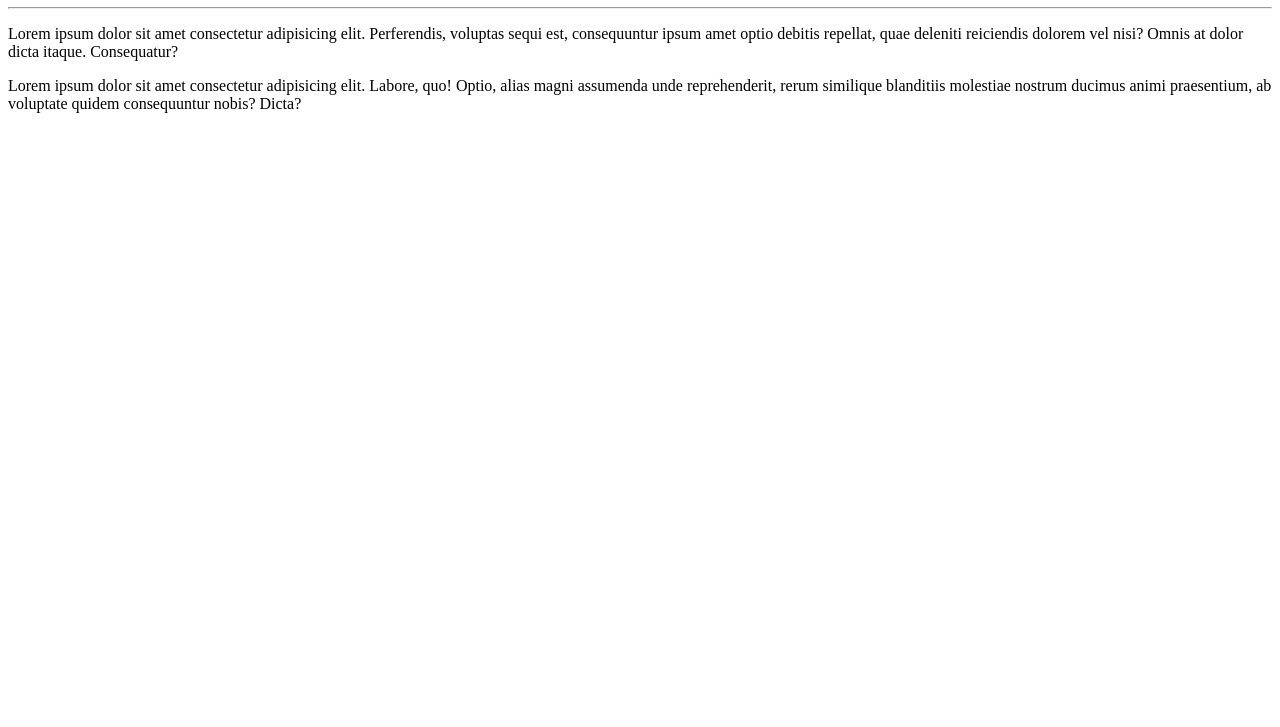
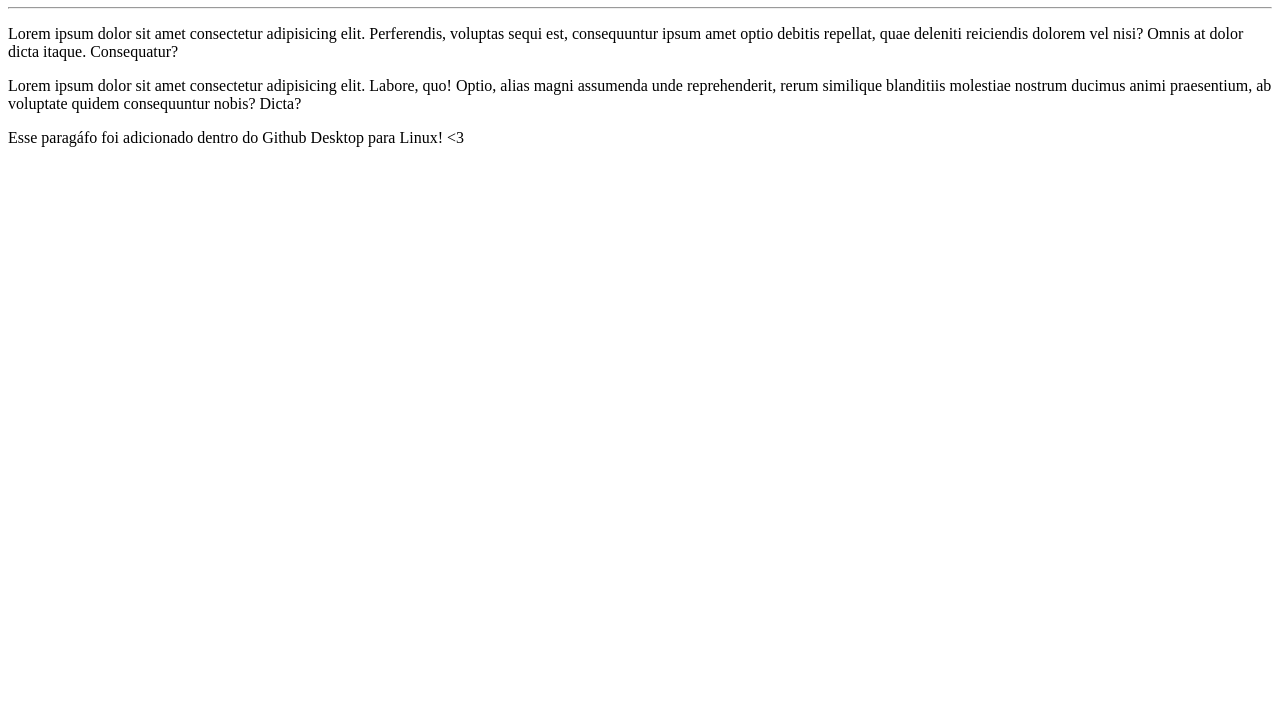
Before and after one commit to Ocante/Ola-Mundo_Git_GitHub, a plain HTML site: page site-exemplo/index.html in a window 1280 px wide. Shown: the part 73-800 px from the top of the page. Drawn offline with Linux system fonts and the light colour scheme.

Commit message:
Mudei o arquivo index

```diff
--- a/site-exemplo/index.html
+++ b/site-exemplo/index.html
@@ -12,5 +12,6 @@
     <p>Lorem ipsum dolor sit amet consectetur adipisicing elit. Perferendis, voluptas sequi est, consequuntur ipsum amet optio debitis repellat, quae deleniti reiciendis dolorem vel nisi? Omnis at dolor dicta itaque. Consequatur?</p>
     <p>Lorem ipsum dolor sit amet consectetur adipisicing elit. Labore, quo! Optio, alias magni assumenda unde reprehenderit, rerum similique blanditiis molestiae nostrum ducimus animi praesentium, ab voluptate quidem consequuntur nobis? Dicta?</p>
     </p>
+    <p>Esse paragáfo foi adicionado dentro do Github Desktop para Linux! &lt;3</p>
 </body>
 </html>
```
